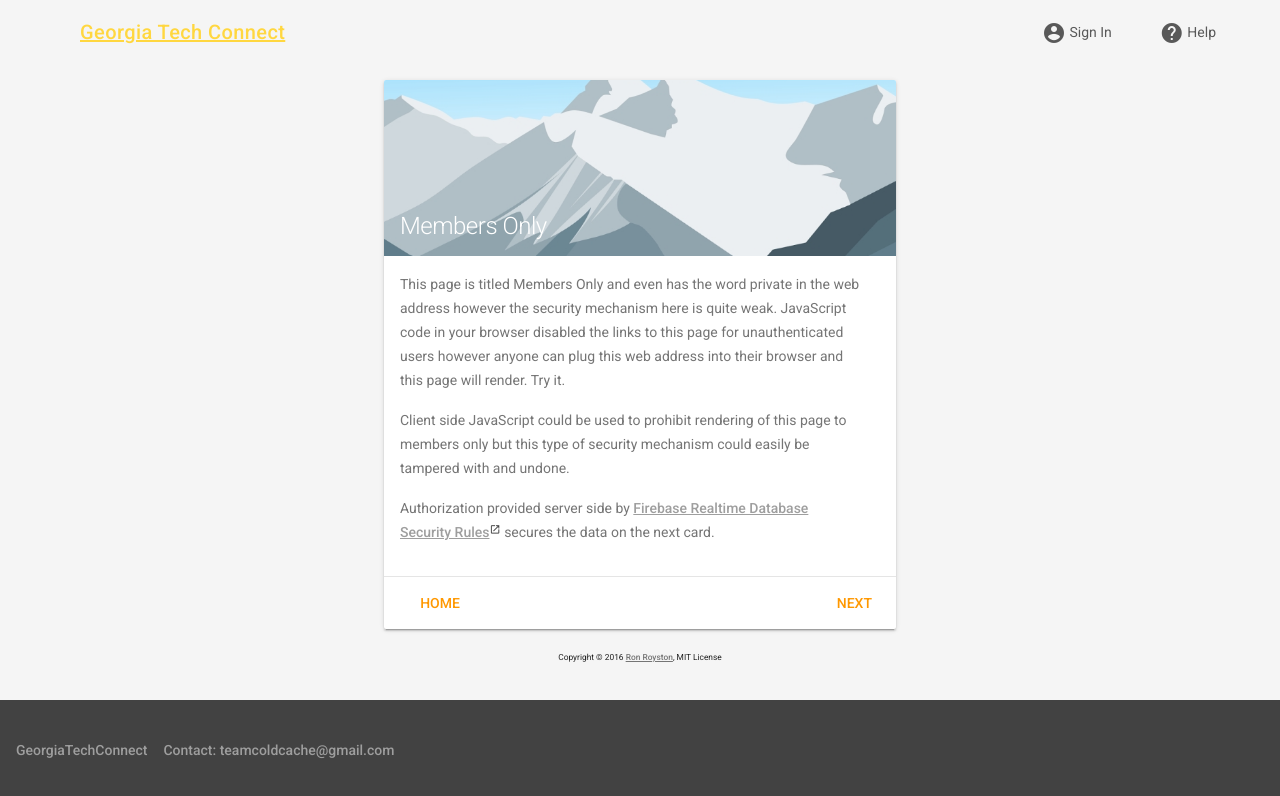
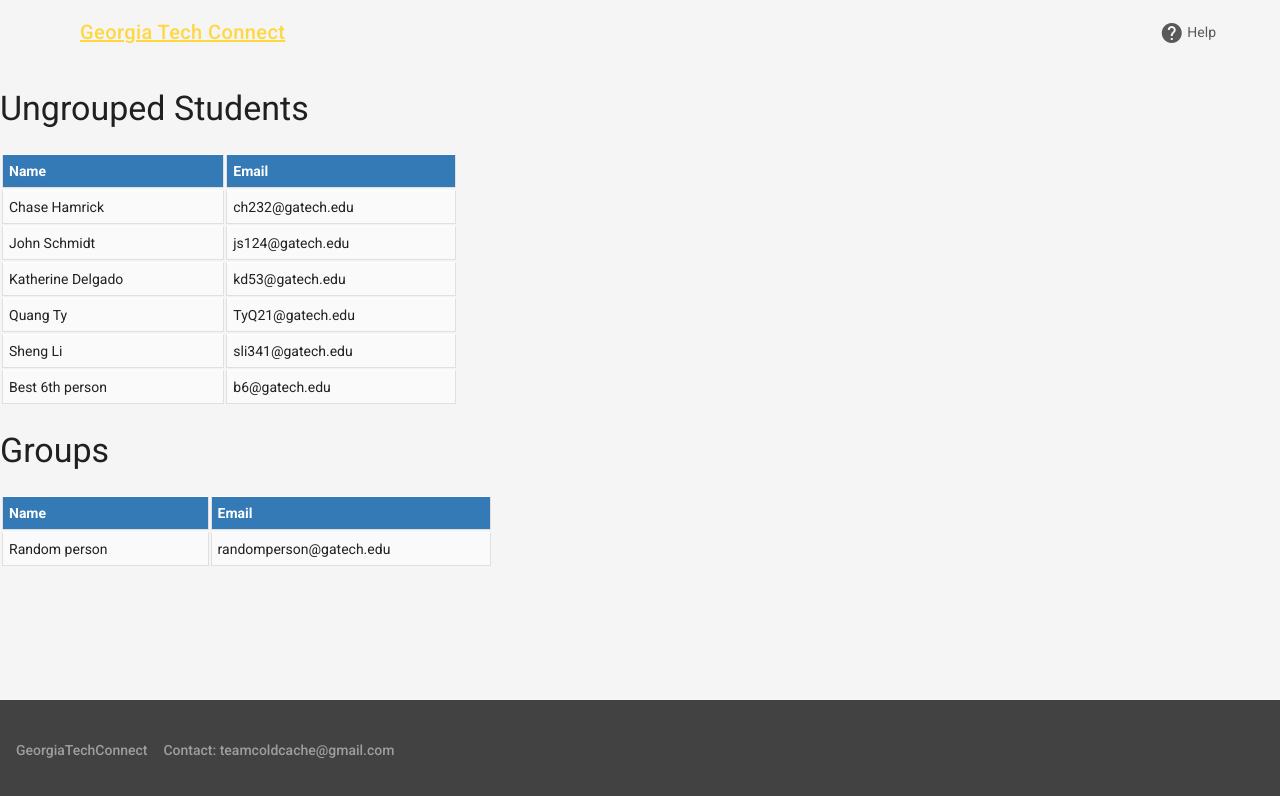
Before and after one commit to ColdCache/gatechconnect, a website: page public/private.html in a window 1280 px wide. Drawn offline with nearby package versions, Linux system fonts and the light colour scheme; no server answers.

Commit message:
Added drag and drop functionality + tables to private page

```diff
--- a/css/teacher.css
+++ b/public/css/teacher.css
@@ -5,6 +5,7 @@ table .student-table {
 .student-table th {
     color: #fff;
     background: #337ab7;
+    text-align: left;
 }
 
 .student-table tr td,
--- a/public/private.html
+++ b/public/private.html
@@ -16,6 +16,7 @@
     <link rel="stylesheet" href="https://fonts.googleapis.com/icon?family=Material+Icons">
     <link rel="stylesheet" href="https://code.getmdl.io/1.1.3/material.orange-amber.min.css" />
     <link href="style.css" rel="stylesheet" type="text/css" />
+    <link href="css/teacher.css" rel="stylesheet" type="text/css" />
 </head>
 
 <body>
@@ -55,53 +56,60 @@
 
         <!--Main Page -->
         <main class="mdl-layout__content page-content">
-
-            <!--Card Section -->
-            <section class="mdl-grid">
-
-                <!-- Center Card -->
-                <div class="mdl-layout-spacer"></div>
-                <div class="mdl-card mdl-shadow--2dp mdl-cell" id="private-card">
-                    <div class="mdl-card__title">
-                        <h1 class="mdl-card__title-text mdl-color-text--white">Members Only</h1>
-                    </div>
-                    <div class="mdl-card__supporting-text mdl-typography--headline">
-                        <p>This page is titled Members Only and even has the word private in the web address however the security mechanism here is quite weak. JavaScript code in your browser disabled the links to this page for unauthenticated users however
-                            anyone can plug this web address into their browser and this page will render. Try it.</p>
-                        <p>Client side JavaScript could be used to prohibit rendering of this page to members only but this type of security mechanism could easily be tampered with and undone.</p>
-                        <p>Authorization provided server side by
-                            <a class="mdl-color-text--grey-500" href="#" onclick="window.open('https://firebase.google.com/docs/database/security/', 'newwindow', 'width=800, height=400'); return false;">
-                  Firebase Realtime Database Security Rules<i class="material-icons oin">open_in_new</i></a> secures the data on the next card.</p>
-                    </div>
-                    <div class="mdl-card__actions mdl-card--border intro-card-actions">
-                        <a class="mdl-button mdl-button--colored mdl-js-button mdl-js-ripple-effect" href="/">
-                            Home
-                        </a>
-                        <div class="mdl-layout-spacer"></div>
-                        <button class="mdl-button mdl-button--colored" id="next-button">Next</button>
-                    </div>
-                </div>
-
-                <div class="mdl-card mdl-shadow--2dp mdl-cell" id="secure-card">
-                    <div class="text-center">
-                        <br>
-                        <br>
-                        <br>
-                        <!-- MDL Spinner Component -->
-                        <div class="mdl-spinner mdl-js-spinner is-active"></div>
-                        <p>Are you sure that your markup node is present in your Realtime Database? The secureData child key with markup value should be there too.</p>
-                        <p>Also, are you signed in?</p>
-                    </div>
-                </div>
-
-                <!-- Center Card -->
-                <div class="mdl-layout-spacer"></div>
-
-            <!--/Card Section -->
-            </section>
-
-            <p class="text-center license">Copyright &#169; 2016 <a class="mdl-color-text--grey-600" href="javascript:void(0)" onclick="window.open('https://rack.pub', 'newwindow', 'width=800, height=400'); return false;">Ron Royston</a>, MIT License</p>
-
+            <div class="col-md-6">
+                    <h3>
+                        Ungrouped Students
+                    </h3>
+                <table class="student-table">
+                    <tbody class="connect-groups" id="ungrouped-students">
+                        <tr>
+                            <th>Name</th>
+                            <th>Email</th>
+                        </tr>
+                        <tr>
+                            <td>Chase Hamrick</td>
+                            <td>ch232@gatech.edu</td>
+                        </tr>
+                        <tr>
+                            <td>John Schmidt</td>
+                            <td>js124@gatech.edu</td>
+                        </tr>
+                        <tr>
+                            <td>Katherine Delgado</td>
+                            <td>kd53@gatech.edu</td>
+                        </tr>
+                        <tr>
+                            <td>Quang Ty</td>
+                            <td>TyQ21@gatech.edu</td>
+                        </tr>
+                        <tr>
+                            <td>Sheng Li</td>
+                            <td>sli341@gatech.edu</td>
+                        </tr>
+                        <tr>
+                            <td>Best 6th person</td>
+                            <td>b6@gatech.edu</td>
+                        </tr>
+                    </tbody>
+                </table>
+            </div>
+            <div class="col-md-6">
+                <h3>
+                    Groups
+                </h3>
+                <table class="student-table">
+                        <tbody class="connect-groups" id="group1">
+                            <tr>
+                                <th>Name</th>
+                                <th>Email</th>
+                            </tr>
+                            <tr>
+                                <td>Random person</td>
+                                <td>randomperson@gatech.edu</td>
+                            </tr>
+                        </tbody>
+                </table>
+            </div>
         </main>
 
         <!--Main Page Footer Section -->
@@ -138,7 +146,11 @@
 
     <script src="https://www.gstatic.com/firebasejs/3.2.1/firebase.js"></script>
     <script defer src="https://code.getmdl.io/1.1.3/material.min.js"></script>
-    <script src="script.js"></script>
+    <script src="https://ajax.googleapis.com/ajax/libs/angularjs/1.6.4/angular.min.js"></script>
+	<script src="js/jquery.min.js"></script>
+	<script src="https://ajax.googleapis.com/ajax/libs/jqueryui/1.9.2/jquery-ui.min.js"></script>
+	<script src="js/scripts.js"></script>
+	<script src="js/teacher.js"></script>
 </body>
 
 </html>
```
Also changed, not shown: public/css/bootstrap-theme.min.css (renamed from css/bootstrap-theme.min.css), public/css/bootstrap.min.css (renamed from css/bootstrap.min.css), public/css/loginStyle.css (renamed from css/loginStyle.css), public/css/style.css (renamed from css/style.css), public/js/bootstrap.min.js (renamed from js/bootstrap.min.js), public/js/jquery.min.js (renamed from js/jquery.min.js), public/js/main.js (renamed from js/main.js), public/js/scripts.js (renamed from js/scripts.js), public/js/teacher.js (renamed from js/teacher.js), 2 other files.
